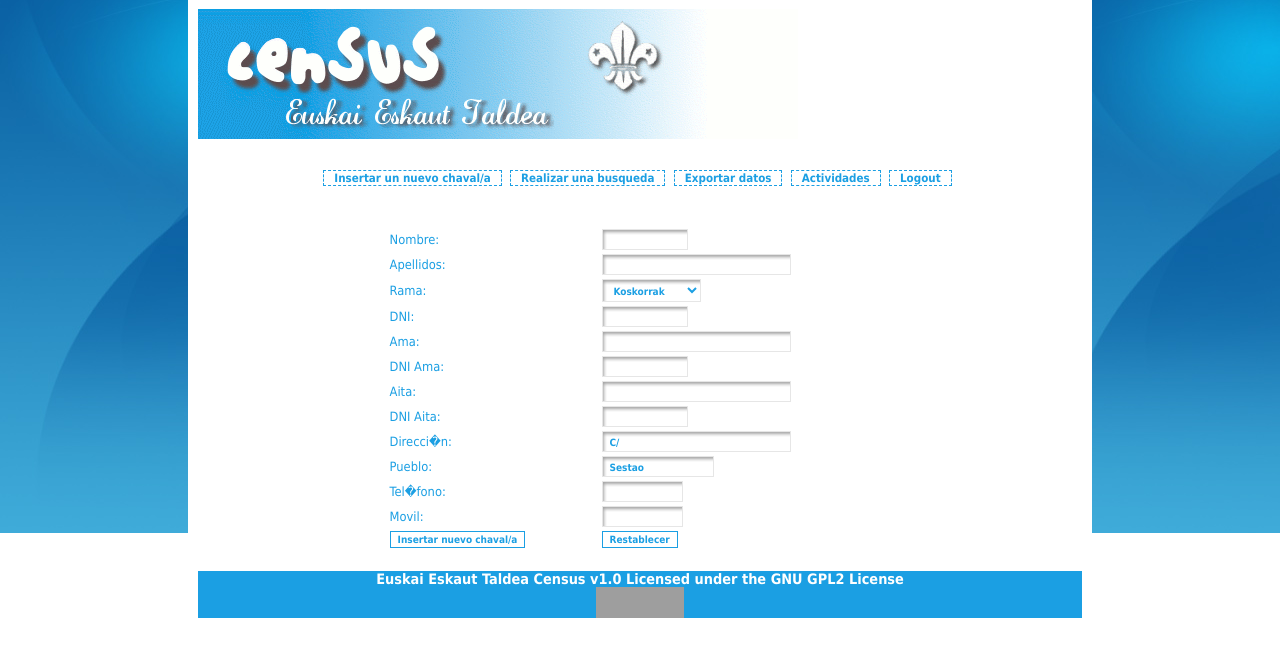
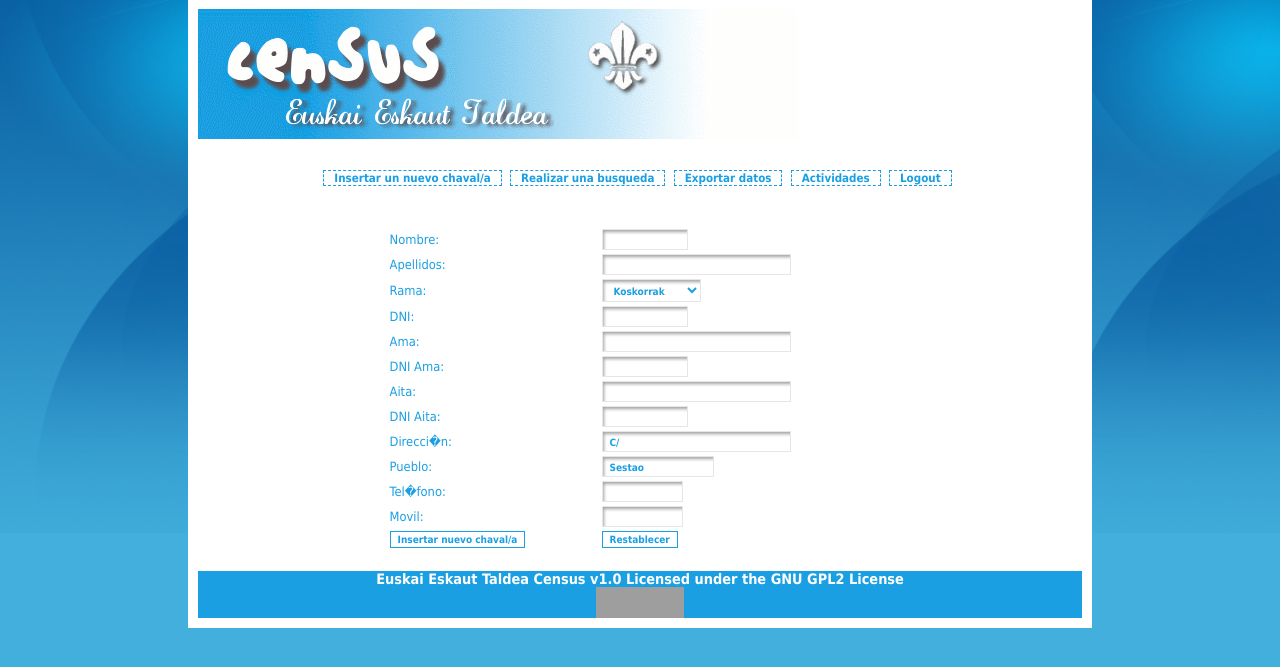
Before and after one commit to lothwen/census-php, a PHP site: page /formulario.php in a window 1280 px wide. Shown: the part 26-693 px from the top of the page. Run offline with PHP 8.4, Linux system fonts and the light colour scheme; grey boxes are pictures that could not be loaded.

Commit message:
Improve backgrund of default theme
Signed-off-by: root <root@wintermute.(none)>

```diff
--- a/themes/default/estilo.css
+++ b/themes/default/estilo.css
@@ -1,8 +1,8 @@
 body{
-	background-color: white;
+	background-color: #42AFDC;
 	background-image: url('img/main-bg.jpg');
-	background-repeat: repeat-x;
 	background-attachment: fixed;
+	background-repeat: repeat-x ;
 
 }
 
```
